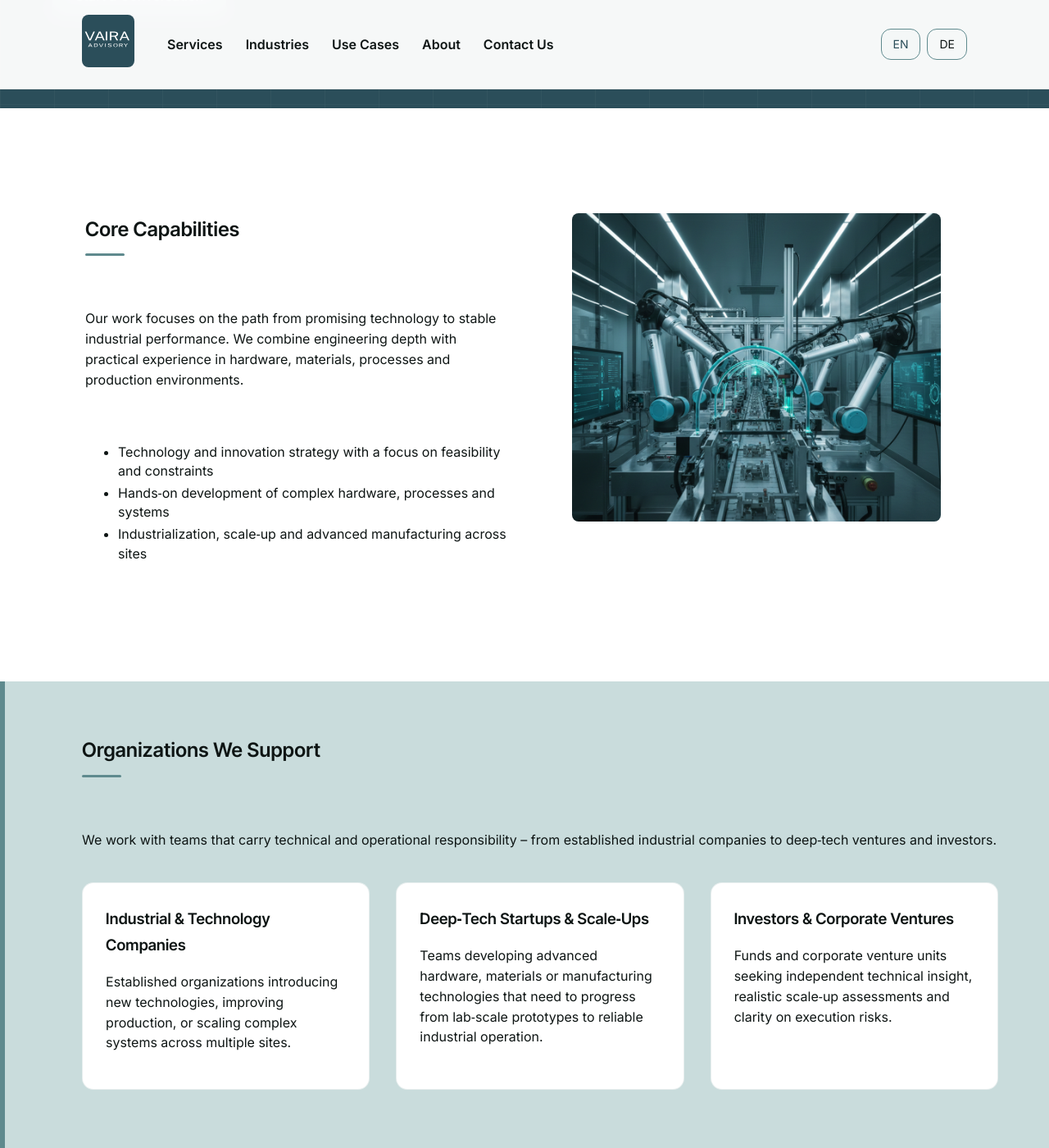
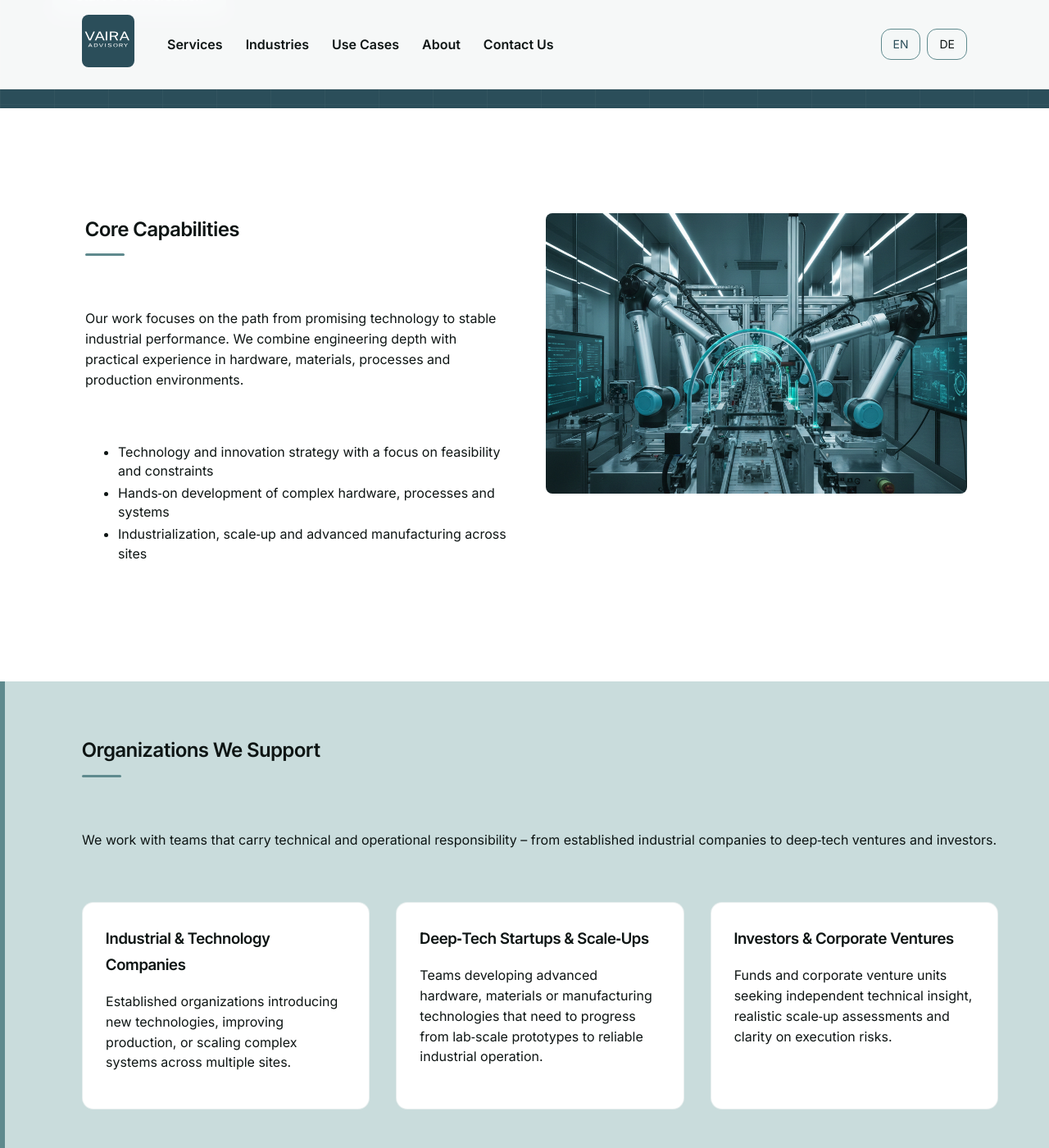
Before and after one commit to raphaelheeb/vaira-advisory, a Jekyll site: the page built from index.html, in a window 1280 px wide and 1400 px high, scrolled down 576 px. Shown: the whole window at 82% size. Built offline with Jekyll 4.4.1, drawn with Linux system fonts in a browser that asks for light colours.

Commit message:
Update styles.css

```diff
--- a/assets/css/styles.css
+++ b/assets/css/styles.css
@@ -176,6 +176,41 @@
   border-radius: 2px;
 }
 
+/* =========================================================
+   UNIFIED VERTICAL SPACING SYSTEM (Homepage + Subpages)
+   ========================================================= */
+
+:root {
+  --section-space: 4rem;
+}
+
+/* Consistent breathing room for all sections */
+.section {
+  padding-top: var(--section-space);
+  padding-bottom: var(--section-space);
+}
+
+/* Uniform spacing below section titles */
+.section h2 {
+  margin-bottom: var(--section-space) !important;
+}
+
+/* Uniform spacing between intro text and grids/splits/lists */
+.section p + .card-grid,
+.section p + .why-grid,
+.section p + .split,
+.section p + ul {
+  margin-top: var(--section-space);
+}
+
+/* Uniform spacing inside split sections */
+.split > div,
+.split > img {
+  margin-top: var(--section-space);
+  margin-bottom: var(--section-space);
+}
+
+
 /* Text Rhythm */
 .section p {
   line-height: 1.55;
@@ -296,12 +331,6 @@
   max-width: 1150px;
 }
 
-#who-we-work-with .card-grid {
-  margin-top: 2.5rem;
-  margin-bottom: 2.5rem;
-  grid-template-columns: repeat(auto-fit, minmax(280px, 1fr));
-}
-
 #who-we-work-with .card {
   background: white;
   border: 1px solid rgba(95,138,142,0.15);
@@ -400,20 +429,13 @@
 }
 
 .split-image {
+  aspect-ratio: 3 / 2;
   width: 100%;
   height: auto;
-  max-width: 450px;
+  object-fit: cover;
   display: block;
-  margin: 8px auto 0;
   border-radius: 8px;
-}
-
-.split-image.process {
-  max-width: 400px;
-}
-
-.split-image.case {
-  max-width: 460px;
+  margin: 0 auto;
 }
 
 /* Case Snapshot specifics */
@@ -1039,38 +1061,3 @@
   pointer-events: none;
   z-index: 0;
 }
-
-/* =========================================================
-   UNIFIED VERTICAL SPACING SYSTEM (Homepage + Subpages)
-   ========================================================= */
-
-/* Global spacing token */
-:root {
-  --section-space: 4rem;
-}
-
-/* Ensure all sections breathe consistently */
-.section {
-  padding-top: var(--section-space);
-  padding-bottom: var(--section-space);
-}
-
-/* Uniform spacing below section titles */
-.section h2 {
-  margin-bottom: var(--section-space) !important;
-}
-
-/* Uniform spacing between intro text and grids/splits/lists */
-.section p + .card-grid,
-.section p + .why-grid,
-.section p + .split,
-.section p + ul {
-  margin-top: var(--section-space);
-}
-
-/* Uniform spacing inside split sections */
-.split > div,
-.split > img {
-  margin-top: var(--section-space);
-  margin-bottom: var(--section-space);
-}
```
